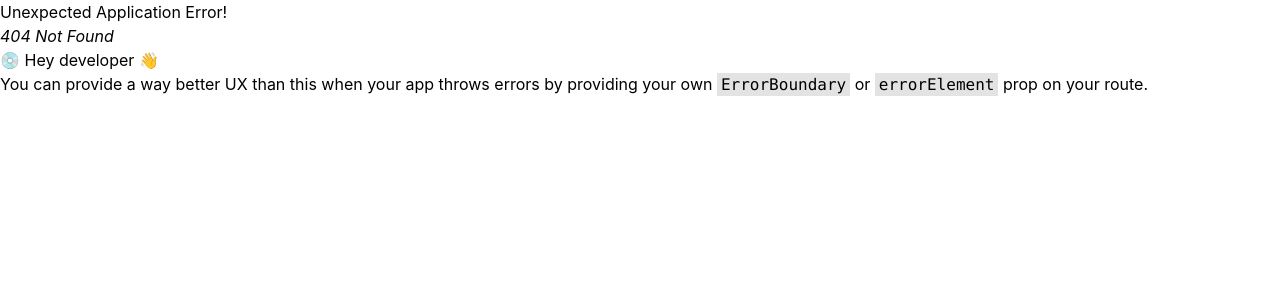
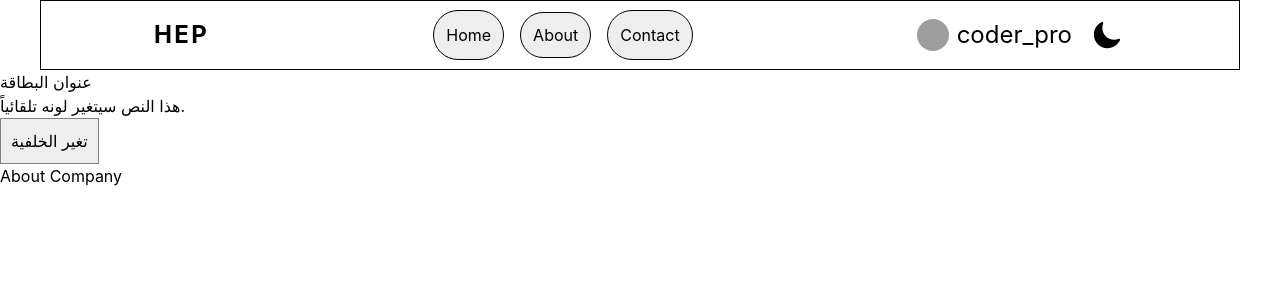
Before and after one commit to Medo-Mohamed/Health-Education-Project, a React (Vite) app: page /company in a window 1280 px wide. Before the commit this address had no page. Shown: the top 300 px of the page. Built offline with nearby package versions, Linux system fonts and the light colour scheme; grey boxes are pictures that could not be loaded.

Commit message:
create header v 0.2

```diff
--- a/package.json
+++ b/package.json
@@ -15,6 +15,7 @@
     "axios": "^1.13.6",
     "react": "^19.2.0",
     "react-dom": "^19.2.0",
+    "react-icons": "^5.6.0",
     "react-redux": "^9.2.0",
     "react-router-dom": "^7.13.1",
     "tailwindcss": "^4.2.1"
--- a/src/M/App.css
+++ b/src/M/App.css
@@ -3,6 +3,7 @@
   --bg-color: #ffffff;
   --text-color: #000000;
   --btn-bg: #eeeeee;
+  --bg-hover-color: #a6c2ff;
 }
 
 /* الألوان عند تفعيل كلاس الـ dark */
@@ -10,13 +11,14 @@
   --bg-color: #1a1a1a;
   --text-color: #f5f5f5;
   --btn-bg: #333333;
+  --bg-hover-color: #001d5c;
 }
 
 /* تطبيق المتغيرات على العناصر */
 body {
   background-color: var(--bg-color);
   color: var(--text-color);
-    transition: all 0.3s ease;
+  transition: all 0.1s ease;
   /* لنعومة التغيير */
 }
 
--- a/src/M/App.tsx
+++ b/src/M/App.tsx
@@ -1,13 +1,14 @@
+import { Outlet } from "react-router-dom";
 import "./App.css";
 import Check from "./Components/Check";
+import Header from "./Header/Header";
 
 function App() {
-
-
   return (
     <div>
-      App
+      <Header />
       <Check />
+      <Outlet />
     </div>
   );
 }
--- /dev/null
+++ b/src/M/Header/Component/Left.tsx
@@ -0,0 +1,66 @@
+import { useState } from "react";
+import { BsList } from "react-icons/bs";
+import { GoX } from "react-icons/go";
+import { useDispatch, useSelector } from "react-redux";
+import type { RootState } from "../../../store";
+import { IoMdPerson } from "react-icons/io";
+import { CiLight } from "react-icons/ci";
+import { IoMoon } from "react-icons/io5";
+import { changeTheme } from "../../Redux-Store/ThemesControle/ThemeSlice";
+
+function Left() {
+  const [isClicked, setIsClicked] = useState(false);
+  const handleClick = () => {
+    setIsClicked(!isClicked);
+    console.log("تم النقر على الأيقونة!");
+  };
+  const handleResize = () => {
+    if (window.innerWidth >= 1024) {
+      setIsClicked(false);
+    }
+  };
+  window.addEventListener("resize", handleResize);
+  const User = useSelector((state: RootState) => state.User);
+  const Theme = useSelector((state: RootState) => state.Theme.value);
+  const Dispatch = useDispatch();
+  return (
+    <div className="flex items-center gap-4">
+      {User.status == "success" ? (
+        <div className="flex items-center gap-2">
+          <div
+            className="w-8 h-8 rounded-full "
+            style={{
+              backgroundImage: `url(${User.data.user.avatar_url})`,
+              backgroundSize: "cover",
+            }}
+          ></div>
+          <span className="text-2xl">{User.data.user.username}</span>
+        </div>
+      ) : (
+        <div className="flex gap-1.5">
+          <button className="border p-2 rounded gap-1.5 flex items-center bg-green-600 hover:bg-green-700 transition-colors duration-300">
+            <IoMdPerson />
+            Login
+          </button>
+          {/* <button className="border p-2 rounded hoverAction">Register</button> */}
+        </div>
+      )}
+
+      <div
+        className="cursor-pointer text-3xl p-1 rounded-md"
+        onClick={() => Dispatch(changeTheme())}
+        title={`Switch to ${Theme === "light" ? "dark" : "light"} mode`}
+      >
+        {Theme === "light" ? <IoMoon /> : <CiLight />}
+      </div>
+      <div
+        className="cursor-pointer hoverAction text-3xl p-1 rounded-md lg:hidden"
+        onClick={handleClick}
+      >
+        {isClicked ? <GoX /> : <BsList />}
+      </div>
+    </div>
+  );
+}
+
+export default Left;
--- /dev/null
+++ b/src/M/Header/Component/Middel.css
@@ -0,0 +1,8 @@
+.hoverAction,
+.parentHoverAction span {
+  background-color: var(--btn-bg);
+}
+.hoverAction:hover,
+.parentHoverAction:hover span {
+  background-color: var(--bg-hover-color);
+}
--- /dev/null
+++ b/src/M/Header/Component/Middel.tsx
@@ -0,0 +1,71 @@
+import { Link } from "react-router-dom";
+import "./Middel.css";
+type Link = {
+  name: string;
+  path?: string;
+  Children?: Link[];
+};
+
+const links: Link[] = [
+  {
+    name: "Home",
+    path: "/",
+  },
+  {
+    name: "About",
+    Children: [
+      {
+        name: "Team",
+        path: "team",
+      },
+      {
+        name: "Company",
+        path: "company",
+      },
+    ],
+  },
+  {
+    name: "Contact",
+    path: "contact",
+  },
+];
+// const
+function Middel() {
+  return (
+    <div className="gap-4 p-0.5 hidden lg:flex items-center">
+      {links.map((link) =>
+        link.path ? (
+          <Link
+            key={link.name}
+            to={link.path}
+            className="border p-3 rounded-full hoverAction"
+          >
+            {link.name}
+          </Link>
+        ) : (
+          <div
+            key={link.name}
+            className="relative group cursor-pointer parentHoverAction"
+          >
+            <span className="border p-3 rounded-full">{link.name}</span>
+            {link.Children && (
+              <div className="absolute top-full left-[50%] translate-x-[-50%] mt-1 hidden group-hover:block border rounded ">
+                {link.Children.map((child) => (
+                  <Link
+                    key={child.name}
+                    to={child.path!}
+                    className="block px-4 py-2 hoverAction border-b"
+                  >
+                    {child.name}
+                  </Link>
+                ))}
+              </div>
+            )}
+          </div>
+        ),
+      )}
+    </div>
+  );
+}
+
+export default Middel;
--- /dev/null
+++ b/src/M/Header/Header.tsx
@@ -0,0 +1,16 @@
+import Left from "./Component/Left";
+import Middel from "./Component/Middel";
+
+function Header() {
+  return (
+    <header className="App-header">
+      <div className="min-h-17.5 container border p-0.5 flex items-center justify-around">
+        <div className="text-2xl font-bold tracking-widest">HEP</div>
+        <Middel />
+        <Left />
+      </div>
+    </header>
+  );
+}
+
+export default Header;
--- a/src/M/Redux-Store/MStore.ts
+++ b/src/M/Redux-Store/MStore.ts
@@ -1,5 +1,6 @@
 import ThemeReducer from "./ThemesControle/ThemeSlice";
-
+import UserReducer from "./UserControle/UserSlice";
 export const MStore = {
-    Theme: ThemeReducer,
+  Theme: ThemeReducer,
+  User: UserReducer,
 };
--- /dev/null
+++ b/src/M/Redux-Store/UserControle/UserSlice.ts
@@ -0,0 +1,60 @@
+import { createSlice } from "@reduxjs/toolkit";
+
+const initialState = {
+  status: "success",
+  data: {
+    user: {
+      id: "u987654321",
+      username: "coder_pro",
+      full_name: "أحمد محمد",
+      email: "ahmed.dev@example.com",
+      avatar_url: "https://api.dicebear.com/7.x/avataaars/svg?seed=Ahmed",
+      role: "admin",
+      bio: "مطور واجهات أمامية مهتم بتقنيات React و Node.js",
+      location: {
+        country: "Egypt",
+        city: "Cairo",
+        timezone: "UTC+2",
+      },
+      permissions: {
+        "posts:create": true,
+        "posts:edit": true,
+        "posts:delete:own": true,
+        "comments:approve": true,
+        "media:upload": true,
+        "dashboard:view": true,
+      },
+      social_links: {
+        github: "https://github.com/ahmed",
+        linkedin: "https://linkedin.com/in/ahmed",
+      },
+      preferences: {
+        theme: "dark",
+        language: "ar",
+        notifications_enabled: true,
+      },
+      stats: {
+        posts_count: 12,
+        followers: 150,
+        following: 85,
+      },
+      created_at: "2024-01-15T10:30:00Z",
+      last_login: "2026-03-21T09:15:22Z",
+      is_verified: true,
+    },
+  },
+};
+
+export const UserSlice = createSlice({
+  name: "User",
+  initialState: initialState,
+  reducers: {
+    setUser: (state, action) => {
+      state.data.user = action.payload;
+    },
+  },
+});
+
+export const { setUser } = UserSlice.actions;
+
+export default UserSlice.reducer;
```
Also changed, not shown: src/main.tsx (+10 -0 lines), 1 other file (tests, documents, lock files or other folders). Lines whose indentation alone changed are shown as unchanged.
